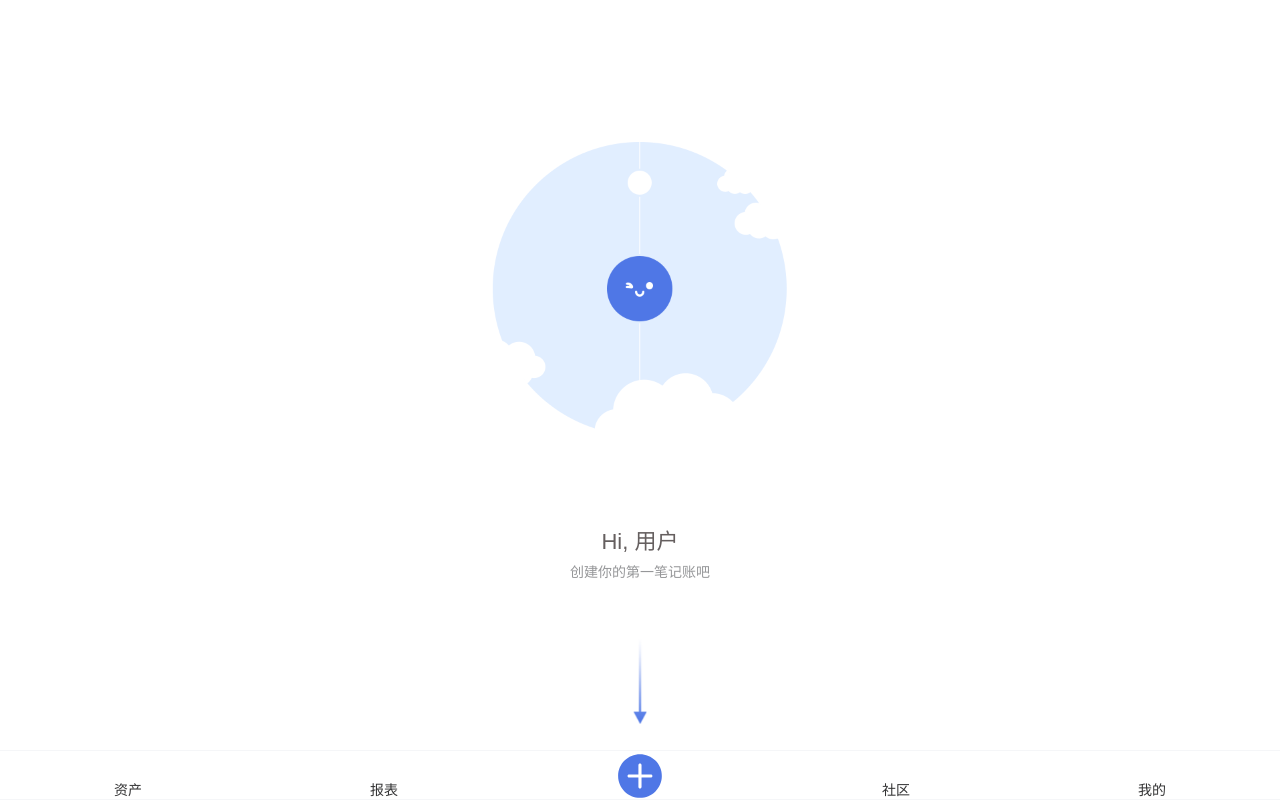
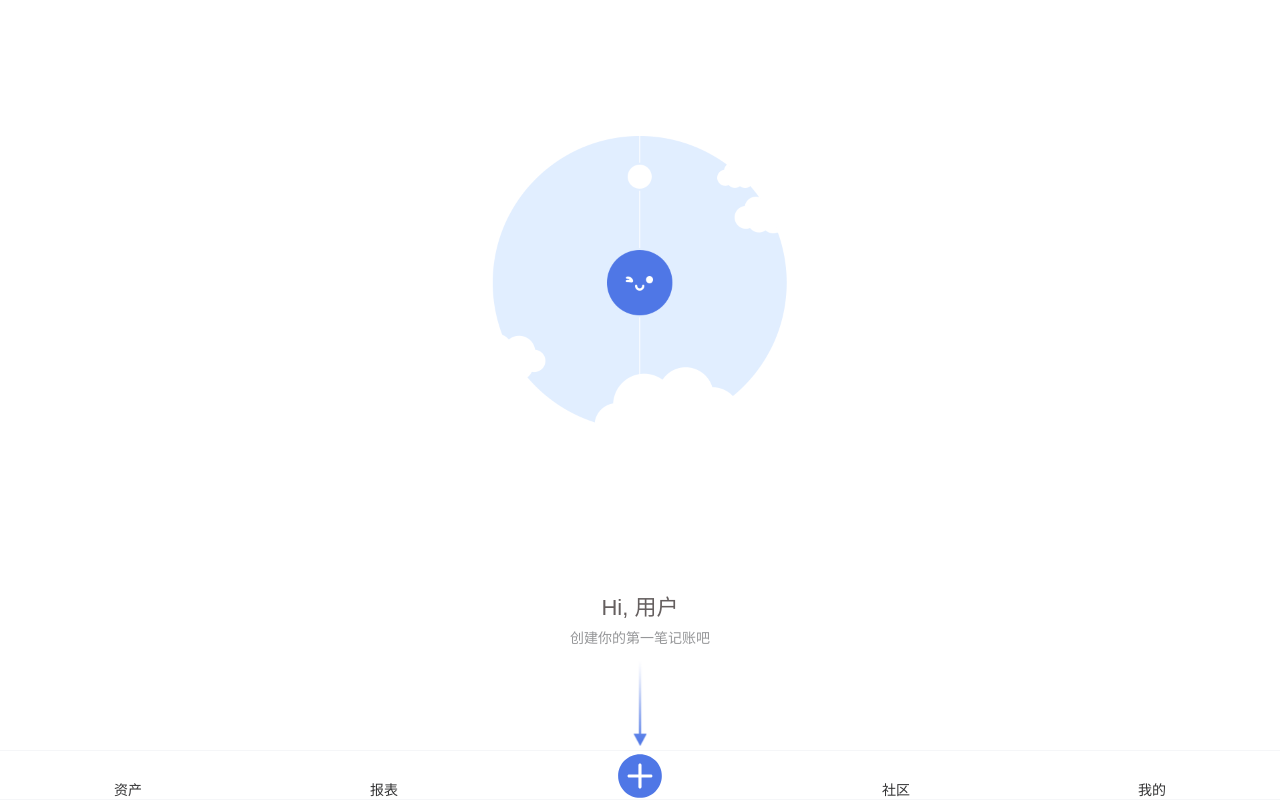
Before and after one commit to tianhuoDD/punch-in, a Vue app: page /index in a window 1280 px wide. Built offline with nearby package versions, Linux system fonts and the light colour scheme; some icons are missing.

Commit message:
fix(index): 优化首页布局和样式
- 调整空状态组件的位置和样式
- 优化底部箭头指引的布局
- 更新版本号至 0.4.2

```diff
--- a/package.json
+++ b/package.json
@@ -1,6 +1,6 @@
 {
 	"name": "punch-in",
-	"version": "0.4.1",
+	"version": "0.4.2",
 	"private": true,
 	"type": "module",
 	"scripts": {
--- a/src/views/index.vue
+++ b/src/views/index.vue
@@ -1,6 +1,5 @@
 <template>
 	<div class="index-wrapper">
-		<!-- 顶部导航栏，禁用底部边框 -->
 		<van-nav-bar :border="false" />
 		<!-- 空状态组件，当没有数据时显示 -->
 		<van-empty :image="index_empty" image-size="300" class="index-wrapper-empty">
@@ -9,12 +8,12 @@
 					<span class="empty-title">Hi, 用户</span>
 					<span>创建你的第一笔记账吧</span>
 				</van-space>
+				<!-- 底部箭头指引 -->
+				<div class="bottom-arrow">
+					<van-image width="20" :src="bottom_arrow" />
+				</div>
 			</template>
 		</van-empty>
-		<!-- 底部箭头指引 -->
-		<div class="bottom-arrow">
-			<van-image width="20" :src="bottom_arrow" />
-		</div>
 	</div>
 </template>
 
@@ -30,12 +29,23 @@ import bottom_arrow from "@/assets/images/bottom_arrow.png";
 }
 .index-wrapper-empty {
 	flex-grow: 0.6;
+	height: 100%;
+}
+.index-wrapper-empty {
+	padding: 0;
 }
 .index-wrapper-empty :deep(.van-empty__image) {
-	margin-bottom: 100px;
+	margin-top: 80px;
 }
 .index-wrapper-empty :deep(.van-empty__description) {
 	margin-top: 0;
+	height: 100%;
+	display: flex;
+	flex-direction: column;
+}
+.index-wrapper-empty :deep(.van-space--align-center) {
+	margin-top: auto;
+	margin-bottom: 10px;
 }
 .index-wrapper .van-empty {
 	padding-bottom: 0;
@@ -48,5 +58,6 @@ import bottom_arrow from "@/assets/images/bottom_arrow.png";
 	display: flex;
 	justify-content: center;
 	align-items: center;
+	margin-bottom: 50px;
 }
 </style>
```
